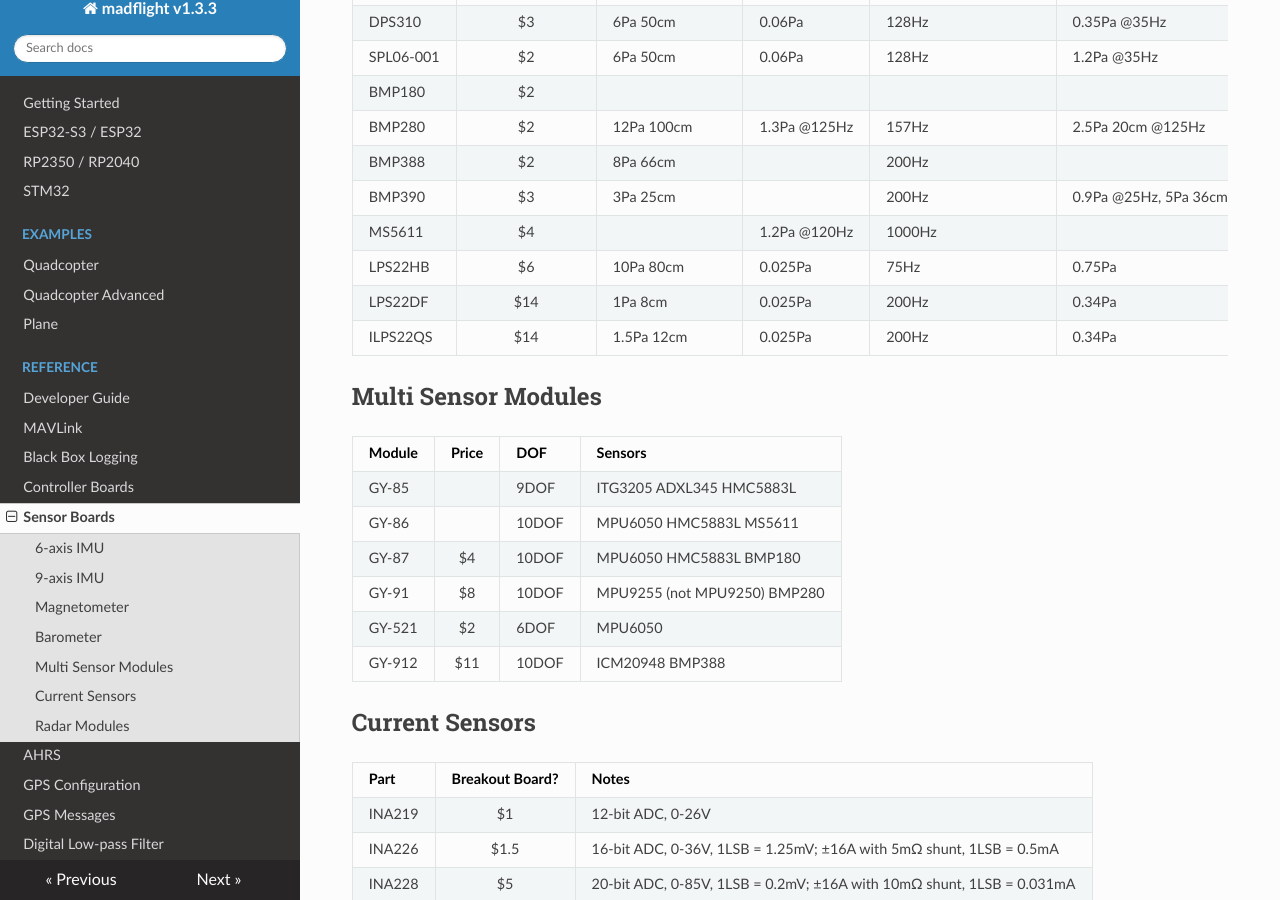
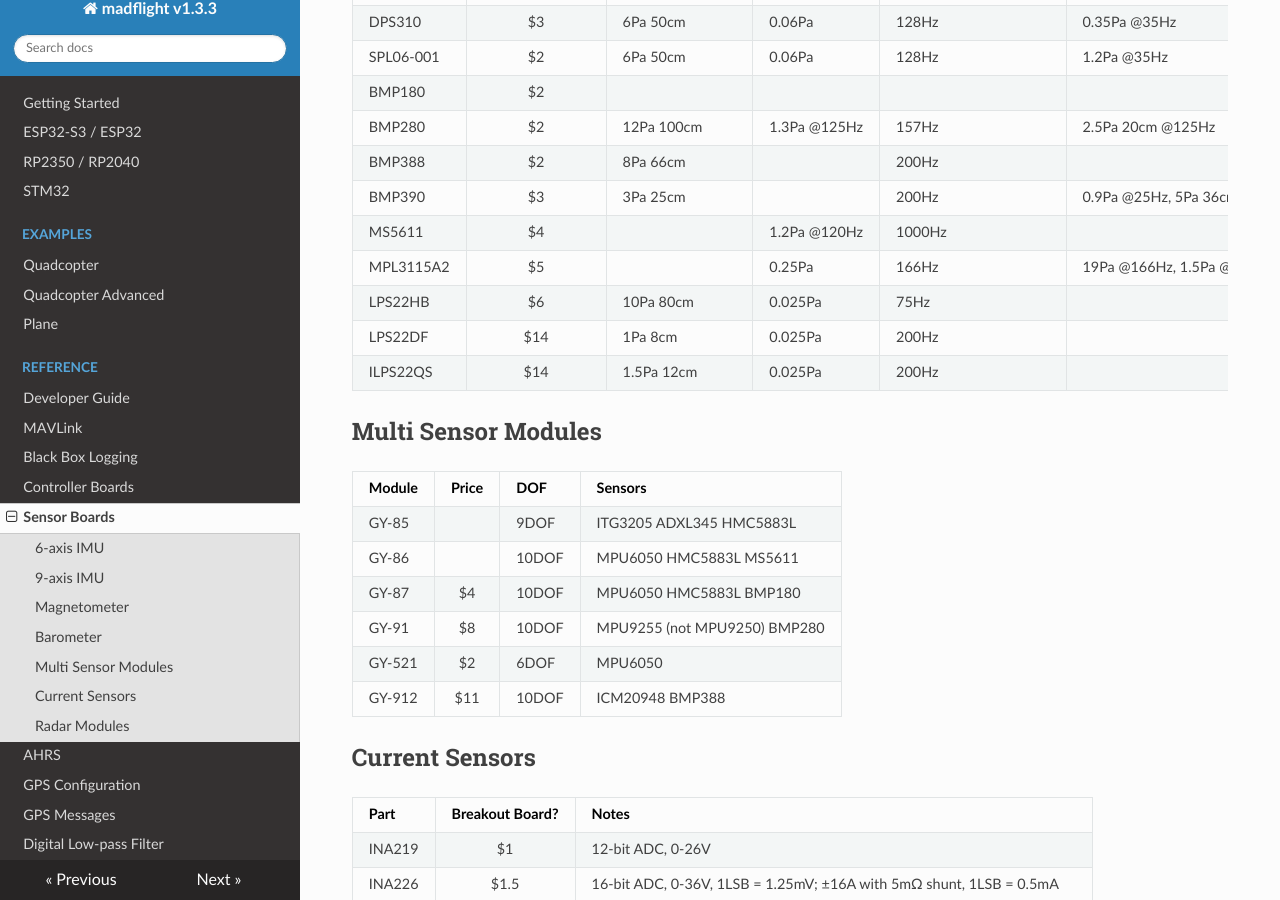
Before and after one commit to qqqlab/madflight-docs, an MkDocs documentation site: the page built from docs/Sensor-Boards.md, in a window 1280 px wide and 900 px high, scrolled down 1906 px. Built offline with MkDocs 1.6.1, drawn with Linux system fonts in a browser that asks for light colours; nearby versions of some CDN libraries.

Commit message:
Update Sensor-Boards.md

```diff
--- a/docs/Sensor-Boards.md
+++ b/docs/Sensor-Boards.md
@@ -66,9 +66,11 @@
 BMP388    | $2 | 8Pa 66cm | | 200Hz
 BMP390    | $3 | 3Pa 25cm | | 200Hz | 0.9Pa @25Hz, 5Pa 36cm @100Hz
 MS5611    | $4 |  | 1.2Pa @120Hz | 1000Hz
-LPS22HB   | $6 | 10Pa 80cm | 0.025Pa | 75Hz | 0.75Pa
-LPS22DF   | $14 | 1Pa 8cm | 0.025Pa | 200Hz | 0.34Pa
-ILPS22QS  | $14 | 1.5Pa 12cm | 0.025Pa | 200Hz | 0.34Pa
+MPL3115A2 | $5 |  | 0.25Pa | 166Hz | 19Pa @166Hz, 1.5Pa @2Hz
+LPS22HB   | $6 | 10Pa 80cm | 0.025Pa | 75Hz
+LPS22DF   | $14 | 1Pa 8cm | 0.025Pa | 200Hz
+ILPS22QS  | $14 | 1.5Pa 12cm | 0.025Pa | 200Hz
+
 
 ## Multi Sensor Modules
 
```
